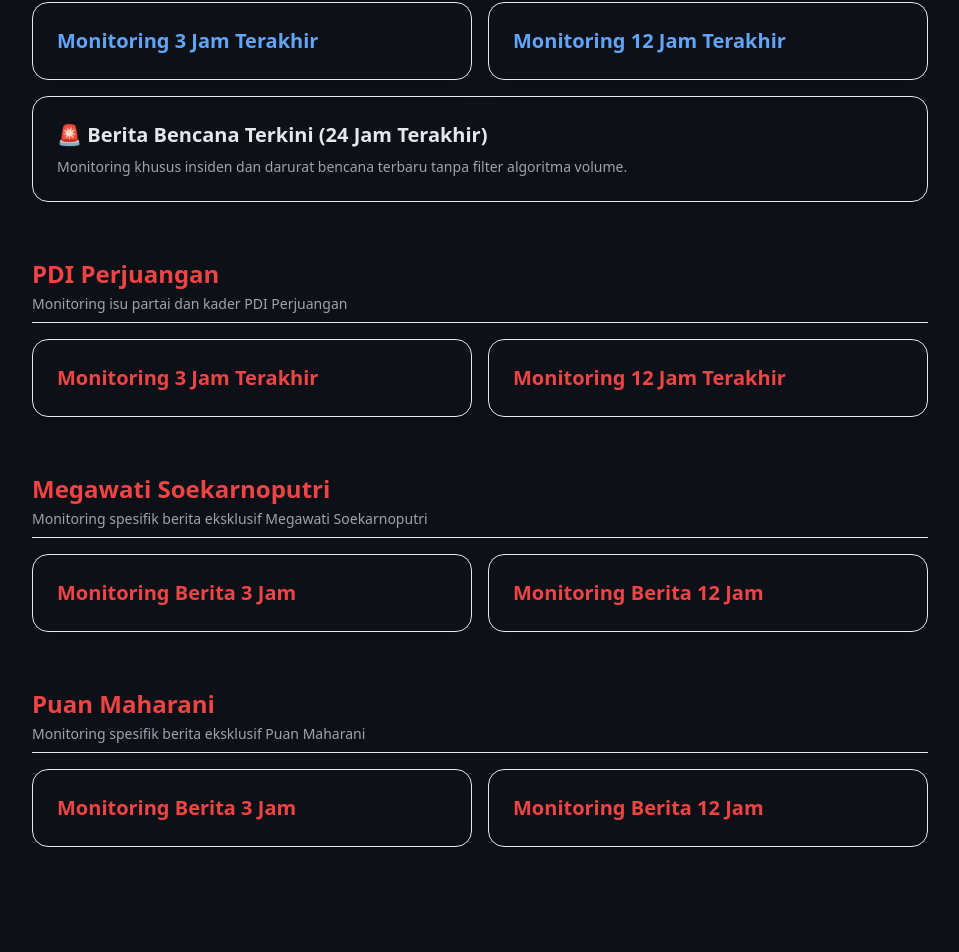
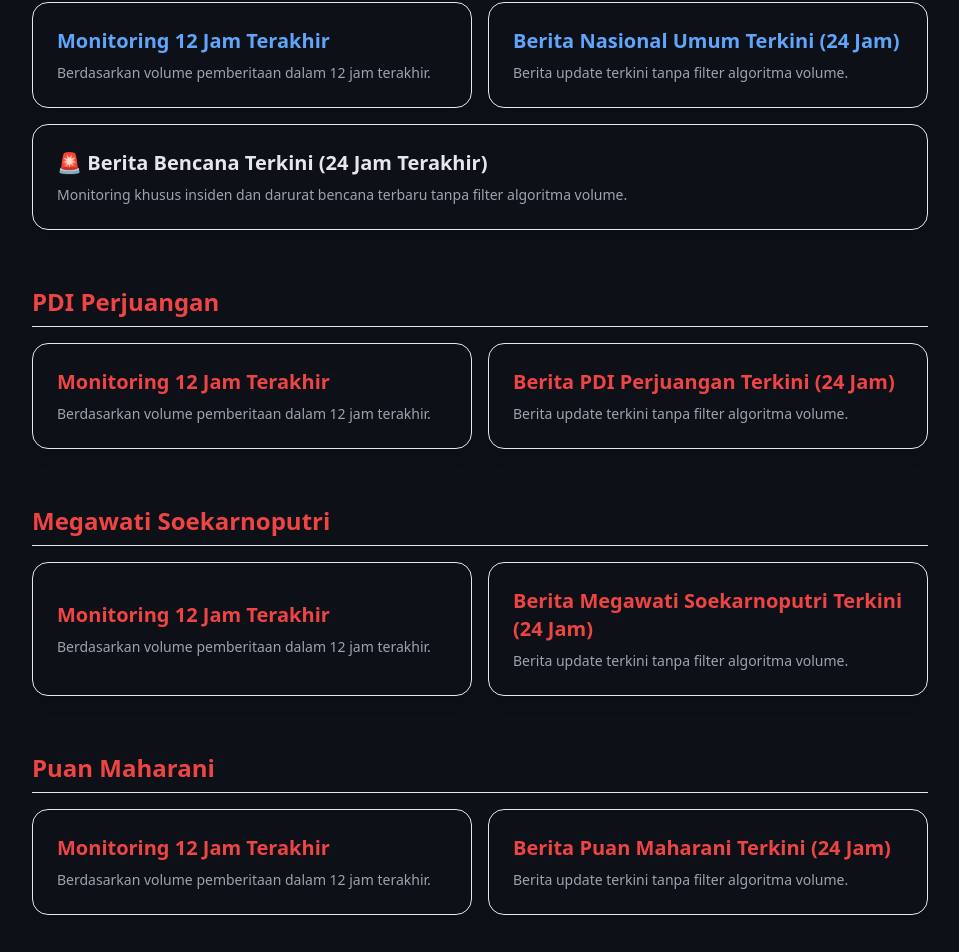
Before and after one commit to OffiziellNed/Threads-X-Monitoring, a Next.js app: page / in a window 1280 px wide. Shown: the part 275-1227 px from the top of the page, without its empty margins (160-1119 px from the left). Built offline with nearby package versions, Linux system fonts and the light colour scheme.

Commit message:
Update page.js

```diff
--- a/app/page.js
+++ b/app/page.js
@@ -21,16 +21,29 @@
   const fetchLiveTrends = async () => {
     setIsLoading(true);
     try {
-      let hours = 3;
-      if (currentPage.includes('12jam')) hours = 12;
+      let endpoint = '';
 
-      let endpoint = `/api/news?hours=${hours}&t=${Date.now()}`;
-
-      // LOGIKA ROUTE BARU
-      if (currentPage === 'bencana-24jam') endpoint = `/api/bencana?t=${Date.now()}`;
-      else if (currentPage.includes('pdip')) endpoint = `/api/pdip?hours=${hours}&t=${Date.now()}`;
-      else if (currentPage.includes('megawati')) endpoint = `/api/megawati?hours=${hours}&t=${Date.now()}`;
-      else if (currentPage.includes('puan-')) endpoint = `/api/puan?hours=${hours}&t=${Date.now()}`;
+      // LOGIKA ROUTE (12 Jam vs Terkini 24 Jam)
+      if (currentPage === 'bencana-24jam') {
+        endpoint = `/api/bencana?t=${Date.now()}`;
+      }
+      else if (currentPage.includes('pdip')) {
+        if (currentPage.includes('terkini')) endpoint = `/api/pdip?hours=24&mode=terkini&t=${Date.now()}`;
+        else endpoint = `/api/pdip?hours=12&t=${Date.now()}`;
+      }
+      else if (currentPage.includes('megawati')) {
+        if (currentPage.includes('terkini')) endpoint = `/api/megawati?hours=24&mode=terkini&t=${Date.now()}`;
+        else endpoint = `/api/megawati?hours=12&t=${Date.now()}`;
+      }
+      else if (currentPage.includes('puan')) {
+        if (currentPage.includes('terkini')) endpoint = `/api/puan?hours=24&mode=terkini&t=${Date.now()}`;
+        else endpoint = `/api/puan?hours=12&t=${Date.now()}`;
+      }
+      else {
+        // Berita Nasional Umum
+        if (currentPage.includes('terkini')) endpoint = `/api/news?hours=24&mode=terkini&t=${Date.now()}`;
+        else endpoint = `/api/news?hours=12&t=${Date.now()}`;
+      }
 
       const response = await fetch(endpoint, { cache: 'no-store' });
       const result = await response.json();
@@ -80,10 +93,11 @@
   };
 
   const isBencanaMode = currentPage === "bencana-24jam" || (currentPage === "detail" && previousPage === "bencana-24jam");
+  const isTerkiniMode = currentPage.includes("terkini") || isBencanaMode || (currentPage === "detail" && (previousPage.includes("terkini") || previousPage === "bencana-24jam"));
 
-  const filteredData = isBencanaMode ? issuesData : (selectedCategory === "Semua" ? issuesData : issuesData.filter(issue => issue.kategori === selectedCategory));
+  const filteredData = isTerkiniMode ? issuesData : (selectedCategory === "Semua" ? issuesData : issuesData.filter(issue => issue.kategori === selectedCategory));
   const chartData = filteredData.slice(0, 5);
-  const listData = filteredData.slice(0, isBencanaMode ? 20 : 10);
+  const listData = filteredData.slice(0, isTerkiniMode ? 20 : 10);
 
   const isRedTheme =
     currentPage.includes("pdip") ||
@@ -135,11 +149,10 @@
                   <h3 className="text-lg font-bold text-white">Pembuat Opini AI</h3>
                   <p className="text-sm text-gray-400">Merangkum isu ini menjadi prompt utas kontroversial.</p>
                 </div>
-                {/* REVISI: Tombol di detail kembali pakai biru standar jika bukan Red Theme */}
                 <button
                   onClick={handleSedotData}
                   disabled={isScraping}
-                  className={`flex items-center justify-center gap-2 text-white px-5 py-2.5 rounded-xl font-medium shadow-md transition-colors ${isRedTheme ? 'bg-red-600 hover:bg-red-500' : 'bg-blue-600 hover:bg-blue-500'}`}
+                  className={`flex items-center justify-center gap-2 text-white px-5 py-2.5 rounded-xl font-medium shadow-md transition-colors ${isBencanaMode ? 'bg-orange-600 hover:bg-orange-500' : (isRedTheme ? 'bg-red-600 hover:bg-red-500' : 'bg-blue-600 hover:bg-blue-500')}`}
                 >
                   {isScraping ? <><RefreshCw size={16} className="animate-spin" /> Ekstraksi Teks...</> : <><DownloadCloud size={16} /> Sedot & Buat Prompt</>}
                 </button>
@@ -179,9 +192,14 @@
           <div className="space-y-4 pt-4">
             <h2 className="text-2xl font-bold text-white border-b border-[#30363d] pb-2">Berita Nasional Umum</h2>
             <div className="grid grid-cols-1 md:grid-cols-2 gap-4">
-              <button onClick={() => setCurrentPage("3jam")} className="p-6 bg-[#161b22] border border-[#30363d] rounded-2xl shadow-lg hover:border-blue-500 text-left space-y-2 group"><h3 className="text-xl font-bold text-blue-400 group-hover:text-blue-300">Monitoring 3 Jam Terakhir</h3></button>
-              <button onClick={() => setCurrentPage("12jam")} className="p-6 bg-[#161b22] border border-[#30363d] rounded-2xl shadow-lg hover:border-blue-500 text-left space-y-2 group"><h3 className="text-xl font-bold text-blue-400 group-hover:text-blue-300">Monitoring 12 Jam Terakhir</h3></button>
-
+              <button onClick={() => setCurrentPage("12jam")} className="p-6 bg-[#161b22] border border-[#30363d] rounded-2xl shadow-lg hover:border-blue-500 text-left space-y-2 group transition-colors">
+                <h3 className="text-xl font-bold text-blue-400 group-hover:text-blue-300">Monitoring 12 Jam Terakhir</h3>
+                <p className="text-sm text-gray-400">Berdasarkan volume pemberitaan dalam 12 jam terakhir.</p>
+              </button>
+              <button onClick={() => setCurrentPage("terkini")} className="p-6 bg-[#161b22] border border-[#30363d] rounded-2xl shadow-lg hover:border-blue-500 text-left space-y-2 group transition-colors">
+                <h3 className="text-xl font-bold text-blue-400 group-hover:text-blue-300">Berita Nasional Umum Terkini (24 Jam)</h3>
+                <p className="text-sm text-gray-400">Berita update terkini tanpa filter algoritma volume.</p>
+              </button>
               <button onClick={() => setCurrentPage("bencana-24jam")} className="md:col-span-2 p-6 bg-[#161b22] border border-orange-900/30 rounded-2xl shadow-lg hover:border-orange-500 text-left space-y-2 group transition-colors">
                 <h3 className="text-xl font-bold text-orange-500 group-hover:text-orange-400 flex items-center gap-2">
                   🚨 Berita Bencana Terkini (24 Jam Terakhir)
@@ -194,33 +212,48 @@
           <div className="space-y-4 pt-6">
             <div className="border-b border-red-900/50 pb-2 space-y-1">
               <h2 className="text-2xl font-bold text-red-500">PDI Perjuangan</h2>
-              <p className="text-gray-400 text-sm">Monitoring isu partai dan kader PDI Perjuangan</p>
             </div>
             <div className="grid grid-cols-1 md:grid-cols-2 gap-4">
-              <button onClick={() => setCurrentPage("pdip-3jam")} className="p-6 bg-[#161b22] border border-red-900/30 rounded-2xl shadow-lg hover:border-red-500 text-left space-y-2 group"><h3 className="text-xl font-bold text-red-500 group-hover:text-red-400">Monitoring 3 Jam Terakhir</h3></button>
-              <button onClick={() => setCurrentPage("pdip-12jam")} className="p-6 bg-[#161b22] border border-red-900/30 rounded-2xl shadow-lg hover:border-red-500 text-left space-y-2 group"><h3 className="text-xl font-bold text-red-500 group-hover:text-red-400">Monitoring 12 Jam Terakhir</h3></button>
+              <button onClick={() => setCurrentPage("pdip-12jam")} className="p-6 bg-[#161b22] border border-red-900/30 rounded-2xl shadow-lg hover:border-red-500 text-left space-y-2 group transition-colors">
+                <h3 className="text-xl font-bold text-red-500 group-hover:text-red-400">Monitoring 12 Jam Terakhir</h3>
+                <p className="text-sm text-gray-400">Berdasarkan volume pemberitaan dalam 12 jam terakhir.</p>
+              </button>
+              <button onClick={() => setCurrentPage("pdip-terkini")} className="p-6 bg-[#161b22] border border-red-900/30 rounded-2xl shadow-lg hover:border-red-500 text-left space-y-2 group transition-colors">
+                <h3 className="text-xl font-bold text-red-500 group-hover:text-red-400">Berita PDI Perjuangan Terkini (24 Jam)</h3>
+                <p className="text-sm text-gray-400">Berita update terkini tanpa filter algoritma volume.</p>
+              </button>
             </div>
           </div>
 
           <div className="space-y-4 pt-6">
             <div className="border-b border-red-900/50 pb-2 space-y-1">
               <h2 className="text-2xl font-bold text-red-500">Megawati Soekarnoputri</h2>
-              <p className="text-gray-400 text-sm">Monitoring spesifik berita eksklusif Megawati Soekarnoputri</p>
             </div>
             <div className="grid grid-cols-1 md:grid-cols-2 gap-4">
-              <button onClick={() => setCurrentPage("megawati-3jam")} className="p-6 bg-[#161b22] border border-red-900/30 rounded-2xl shadow-lg hover:border-red-500 text-left space-y-2 group"><h3 className="text-xl font-bold text-red-500 group-hover:text-red-400">Monitoring Berita 3 Jam</h3></button>
-              <button onClick={() => setCurrentPage("megawati-12jam")} className="p-6 bg-[#161b22] border border-red-900/30 rounded-2xl shadow-lg hover:border-red-500 text-left space-y-2 group"><h3 className="text-xl font-bold text-red-500 group-hover:text-red-400">Monitoring Berita 12 Jam</h3></button>
+              <button onClick={() => setCurrentPage("megawati-12jam")} className="p-6 bg-[#161b22] border border-red-900/30 rounded-2xl shadow-lg hover:border-red-500 text-left space-y-2 group transition-colors">
+                <h3 className="text-xl font-bold text-red-500 group-hover:text-red-400">Monitoring 12 Jam Terakhir</h3>
+                <p className="text-sm text-gray-400">Berdasarkan volume pemberitaan dalam 12 jam terakhir.</p>
+              </button>
+              <button onClick={() => setCurrentPage("megawati-terkini")} className="p-6 bg-[#161b22] border border-red-900/30 rounded-2xl shadow-lg hover:border-red-500 text-left space-y-2 group transition-colors">
+                <h3 className="text-xl font-bold text-red-500 group-hover:text-red-400">Berita Megawati Soekarnoputri Terkini (24 Jam)</h3>
+                <p className="text-sm text-gray-400">Berita update terkini tanpa filter algoritma volume.</p>
+              </button>
             </div>
           </div>
 
           <div className="space-y-4 pt-6">
             <div className="border-b border-red-900/50 pb-2 space-y-1">
               <h2 className="text-2xl font-bold text-red-500">Puan Maharani</h2>
-              <p className="text-gray-400 text-sm">Monitoring spesifik berita eksklusif Puan Maharani</p>
             </div>
             <div className="grid grid-cols-1 md:grid-cols-2 gap-4">
-              <button onClick={() => setCurrentPage("puan-3jam")} className="p-6 bg-[#161b22] border border-red-900/30 rounded-2xl shadow-lg hover:border-red-500 text-left space-y-2 group"><h3 className="text-xl font-bold text-red-500 group-hover:text-red-400">Monitoring Berita 3 Jam</h3></button>
-              <button onClick={() => setCurrentPage("puan-12jam")} className="p-6 bg-[#161b22] border border-red-900/30 rounded-2xl shadow-lg hover:border-red-500 text-left space-y-2 group"><h3 className="text-xl font-bold text-red-500 group-hover:text-red-400">Monitoring Berita 12 Jam</h3></button>
+              <button onClick={() => setCurrentPage("puan-12jam")} className="p-6 bg-[#161b22] border border-red-900/30 rounded-2xl shadow-lg hover:border-red-500 text-left space-y-2 group transition-colors">
+                <h3 className="text-xl font-bold text-red-500 group-hover:text-red-400">Monitoring 12 Jam Terakhir</h3>
+                <p className="text-sm text-gray-400">Berdasarkan volume pemberitaan dalam 12 jam terakhir.</p>
+              </button>
+              <button onClick={() => setCurrentPage("puan-terkini")} className="p-6 bg-[#161b22] border border-red-900/30 rounded-2xl shadow-lg hover:border-red-500 text-left space-y-2 group transition-colors">
+                <h3 className="text-xl font-bold text-red-500 group-hover:text-red-400">Berita Puan Maharani Terkini (24 Jam)</h3>
+                <p className="text-sm text-gray-400">Berita update terkini tanpa filter algoritma volume.</p>
+              </button>
             </div>
           </div>
         </div>
@@ -244,8 +277,8 @@
           </button>
         </div>
 
-        {/* JIKA BUKAN MODE BENCANA, TAMPILKAN FILTER */}
-        {!isBencanaMode && (
+        {/* FILTER HANYA MUNCUL DI MODE 12 JAM (VOLUME) */}
+        {!isTerkiniMode && (
           <div className="w-full flex flex-col items-start gap-3">
             <div className="flex items-center gap-1.5 text-gray-400">
               <Filter size={14} />
@@ -275,8 +308,8 @@
           </div>
         ) : (
           <>
-            {/* JIKA BUKAN MODE BENCANA, TAMPILKAN GRAFIK */}
-            {!isBencanaMode && (
+            {/* GRAFIK HANYA MUNCUL DI MODE 12 JAM (VOLUME) */}
+            {!isTerkiniMode && (
               <div className="bg-[#161b22] p-6 rounded-2xl shadow-lg border border-[#30363d]">
                 <h2 className="text-lg font-semibold mb-6 text-white">Grafik Top 5 Topik Berita</h2>
 
@@ -304,24 +337,26 @@
               </div>
             )}
 
-            {/* JIKA BENCANA, TAMPILKAN BANNER KHUSUS */}
-            {isBencanaMode && (
-              <div className="bg-orange-950/20 border border-orange-900/50 p-6 rounded-2xl shadow-lg mb-4">
-                <h1 className="text-2xl font-bold text-orange-500">🚨 Peringatan & Info Bencana 24 Jam Terakhir</h1>
+            {/* BANNER KHUSUS UNTUK MODE TERKINI */}
+            {isTerkiniMode && (
+              <div className={`border p-6 rounded-2xl shadow-lg mb-4 ${isBencanaMode ? 'bg-orange-950/20 border-orange-900/50' : (isRedTheme ? 'bg-red-950/20 border-red-900/50' : 'bg-blue-950/20 border-blue-900/50')}`}>
+                <h1 className={`text-2xl font-bold ${isBencanaMode ? 'text-orange-500' : (isRedTheme ? 'text-red-500' : 'text-blue-500')}`}>
+                  {isBencanaMode ? "🚨 Peringatan & Info Bencana 24 Jam Terakhir" : "⚡ Berita Update Terkini 24 Jam Terakhir"}
+                </h1>
                 <p className="text-gray-400 mt-2 text-sm">Daftar di bawah ini diurutkan murni berdasarkan waktu publikasi berita paling baru. Sistem tidak menggunakan klasterisasi volume agar Anda tidak ketinggalan informasi krusial.</p>
               </div>
             )}
 
             <div className="space-y-4 pb-10">
               <h2 className="text-xl font-bold mt-8 text-white">
-                {isBencanaMode ? "Log Update Terkini" : "Rincian Pokok Masalah"}
+                {isTerkiniMode ? "Log Update Terkini" : "Rincian Pokok Masalah"}
               </h2>
               {listData.length > 0 ? listData.map((isu, index) => (
                 <div key={index} className={`bg-[#161b22] p-6 rounded-2xl shadow-lg border border-[#30363d] border-l-4 ${isBencanaMode ? 'border-l-orange-500' : (isRedTheme ? 'border-l-red-500' : 'border-l-blue-500')}`}>
                   <div className="flex justify-between items-start">
                     <div className="pr-4 w-full">
                       <span className={`text-xs font-semibold uppercase tracking-wider ${isBencanaMode ? 'text-orange-400' : (isRedTheme ? 'text-red-400' : 'text-blue-400')}`}>
-                        {isu.kategori} {isBencanaMode && " TERKINI"}
+                        {isu.kategori} {isTerkiniMode && " TERKINI"}
                       </span>
                       <h3 className="text-xl font-bold text-white mt-1 leading-snug">#{index + 1} - {isu.topik}</h3>
 
@@ -329,8 +364,7 @@
                         <Calendar size={14} className="text-gray-500"/> Dirilis: {isu.pubDate}
                       </p>
                     </div>
-                    {/* REVISI: Tombol di list Bencana kembali pakai biru standar */}
-                    <button onClick={() => handleOpenDetail(isu)} className={`text-white px-6 py-2.5 rounded-xl text-sm font-medium shadow-md shrink-0 transition-colors ${isRedTheme ? 'bg-red-600 hover:bg-red-500' : 'bg-blue-600 hover:bg-blue-500'}`}>Buka Detail</button>
+                    <button onClick={() => handleOpenDetail(isu)} className={`text-white px-6 py-2.5 rounded-xl text-sm font-medium shadow-md shrink-0 transition-colors ${isBencanaMode ? 'bg-orange-600 hover:bg-orange-500' : (isRedTheme ? 'bg-red-600 hover:bg-red-500' : 'bg-blue-600 hover:bg-blue-500')}`}>Buka Detail</button>
                   </div>
                 </div>
               )) : (
```
